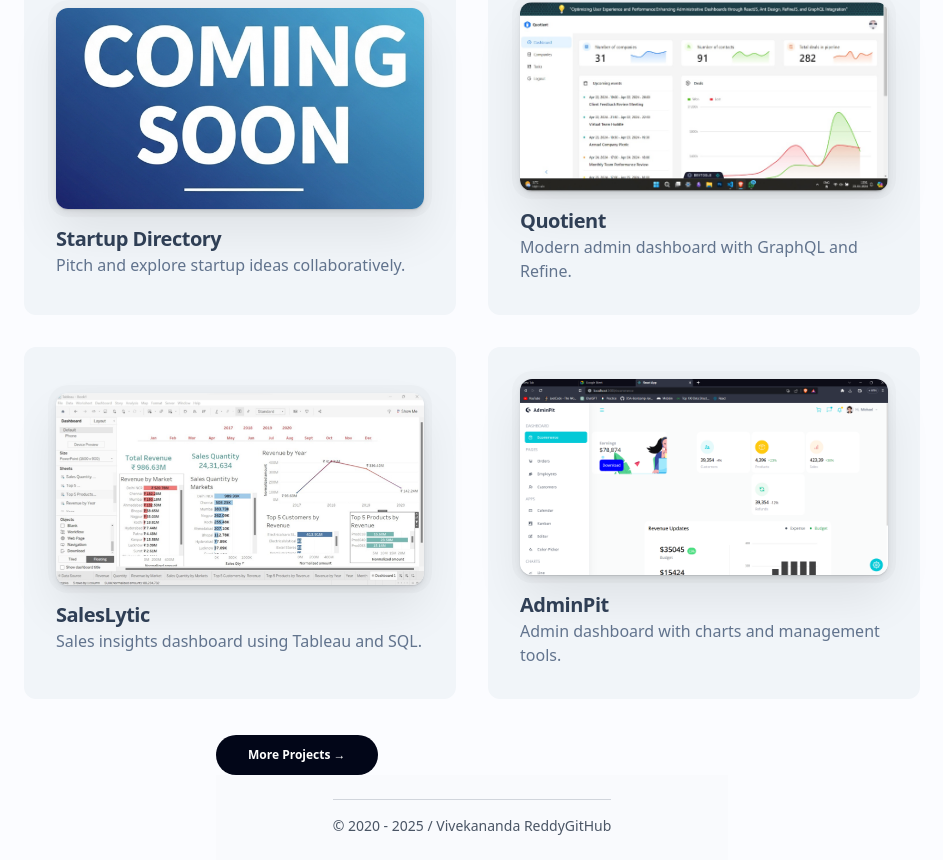
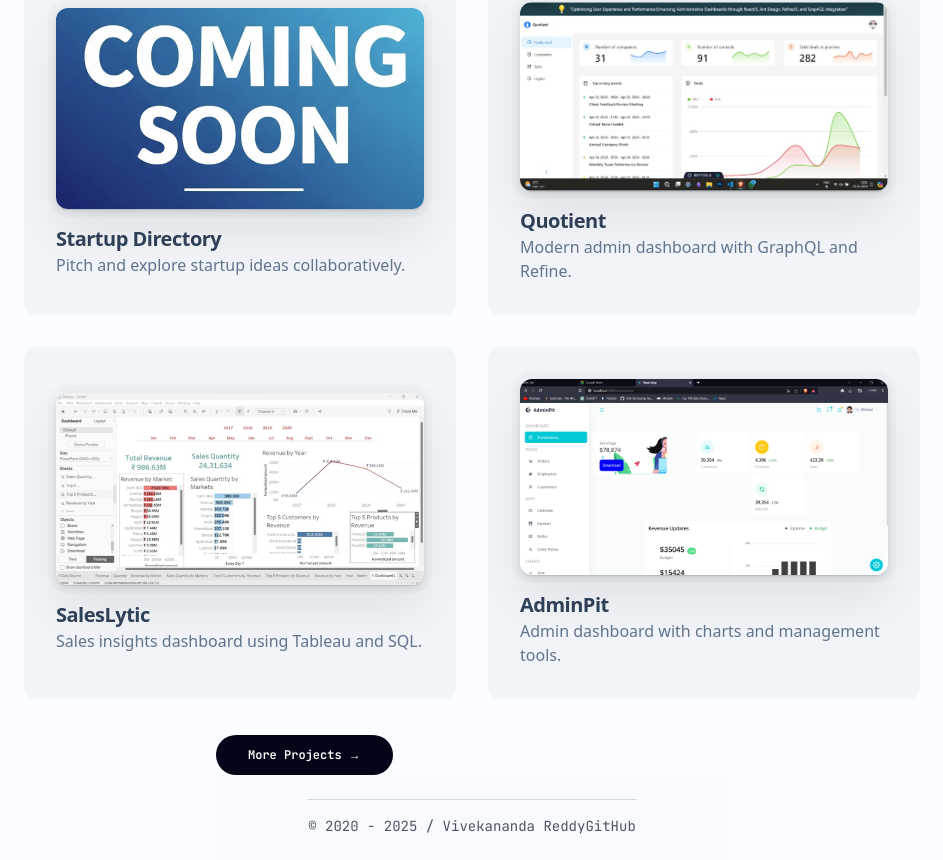
Before and after one commit to VivekanandaReddy3/portfolio, a Next.js app: page / in a window 1280 px wide. Shown: the part 773-1633 px from the top of the page, without its empty margins (168-1111 px from the left). Built offline with nearby package versions, Linux system fonts and the light colour scheme.

Commit message:
fix: resolve mono font loading issue

```diff
--- a/app/globals.css
+++ b/app/globals.css
@@ -45,3 +45,7 @@
   color: var(--foreground);
   font-family: var(--font-sans);
 }
+
+.font-mono {
+  font-family: var(--font-monospace), ui-monospace, SFMono-Regular, "SF Mono", Consolas, "Liberation Mono", Menlo, monospace;
+}
--- a/app/layout.tsx
+++ b/app/layout.tsx
@@ -2,6 +2,15 @@
 import type { Metadata } from 'next'
 import Link from 'next/link'
 import './globals.css'
+import { JetBrains_Mono } from 'next/font/google';
+
+
+const JetBrainsMonoFont = JetBrains_Mono({
+  display: 'swap',
+  variable: '--font-monospace',
+  subsets: ['latin'],
+});
+
 
 export const metadata: Metadata = {
   title: 'Vivekananda Reddy - Portfolio',
@@ -15,11 +24,11 @@
 }) {
   return (
     <html lang="en">
-      <body className="min-h-screen flex flex-col">
+      <body className={`min-h-screen flex flex-col ${JetBrainsMonoFont.variable}`}>
         {/* Navbar */}
         <header className="pt-8 md:pt-16 md:w-2/3 pb-16 px-4 md:px-0 flex justify-between max-w-7xl mx-auto w-full sm:w-full lg:w-1/2 xl:w-2/5 2xl:w-1/4">
           <Link href="/">
-            <h1 className="text-base font-mono font-semibold text-black">vrg.</h1>
+            <h1 className="text-base font-semibold text-black">vrg.</h1>
           </Link>
           <nav className="flex gap-4">
             <Link
@@ -49,7 +58,7 @@
         </main>
 
         {/* Footer */}
-        <footer className="flex justify-between mx-auto  bg-[#f9fafd]  px-6 py-6 md:w-1/2 max-w-7xl w-full sm:w-full lg:w-1/2 xl:w-2/5 2xl:w-1/4">
+        <footer className="flex justify-between mx-auto  bg-[#f9fafd]  px-6 py-6 md:w-1/2 max-w-7xl w-full sm:w-full lg:w-1/2 xl:w-2/5 2xl:w-1/4 font-mono">
 
           <div className="max-w-7xl mx-auto">
             {/* Horizontal Line */}
```
